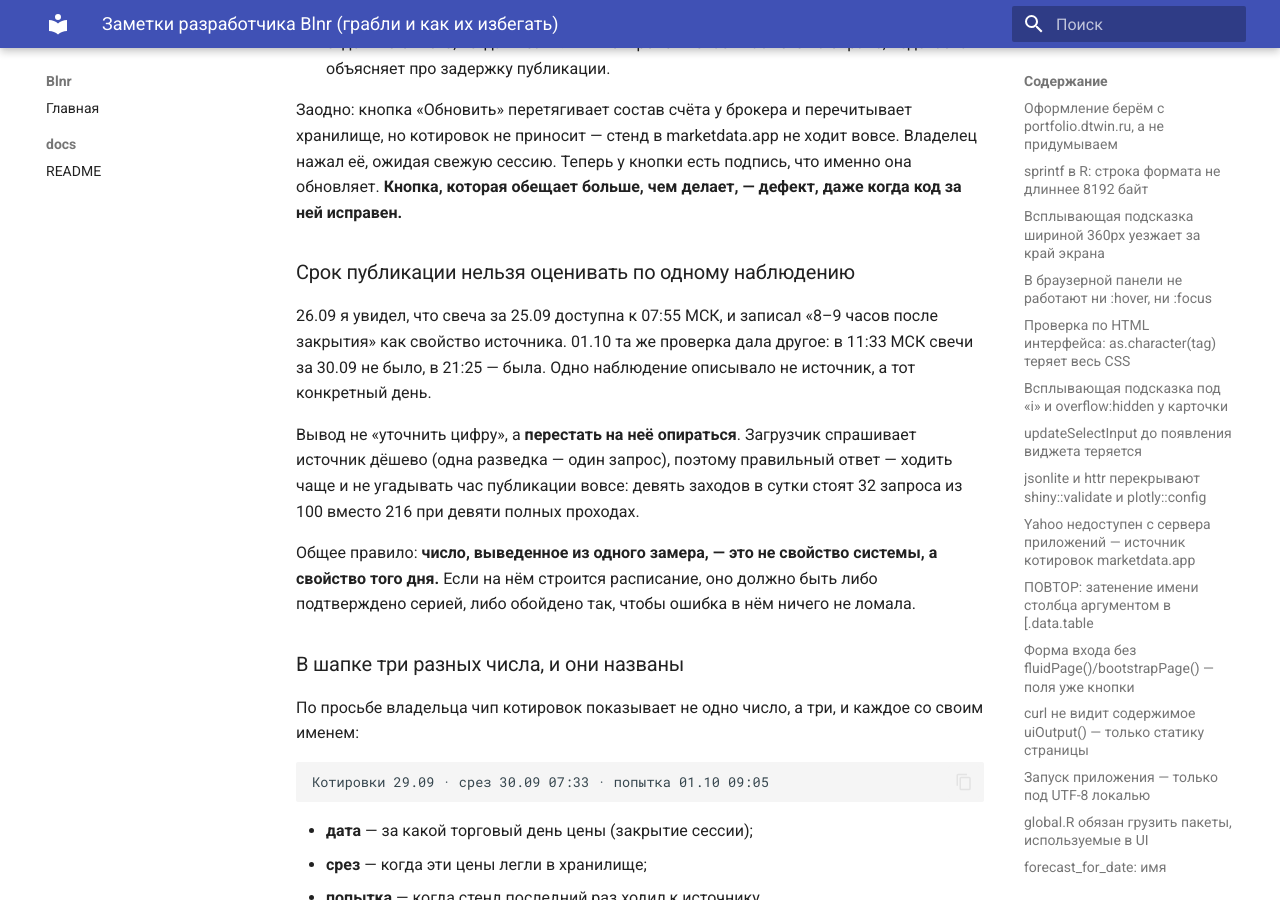
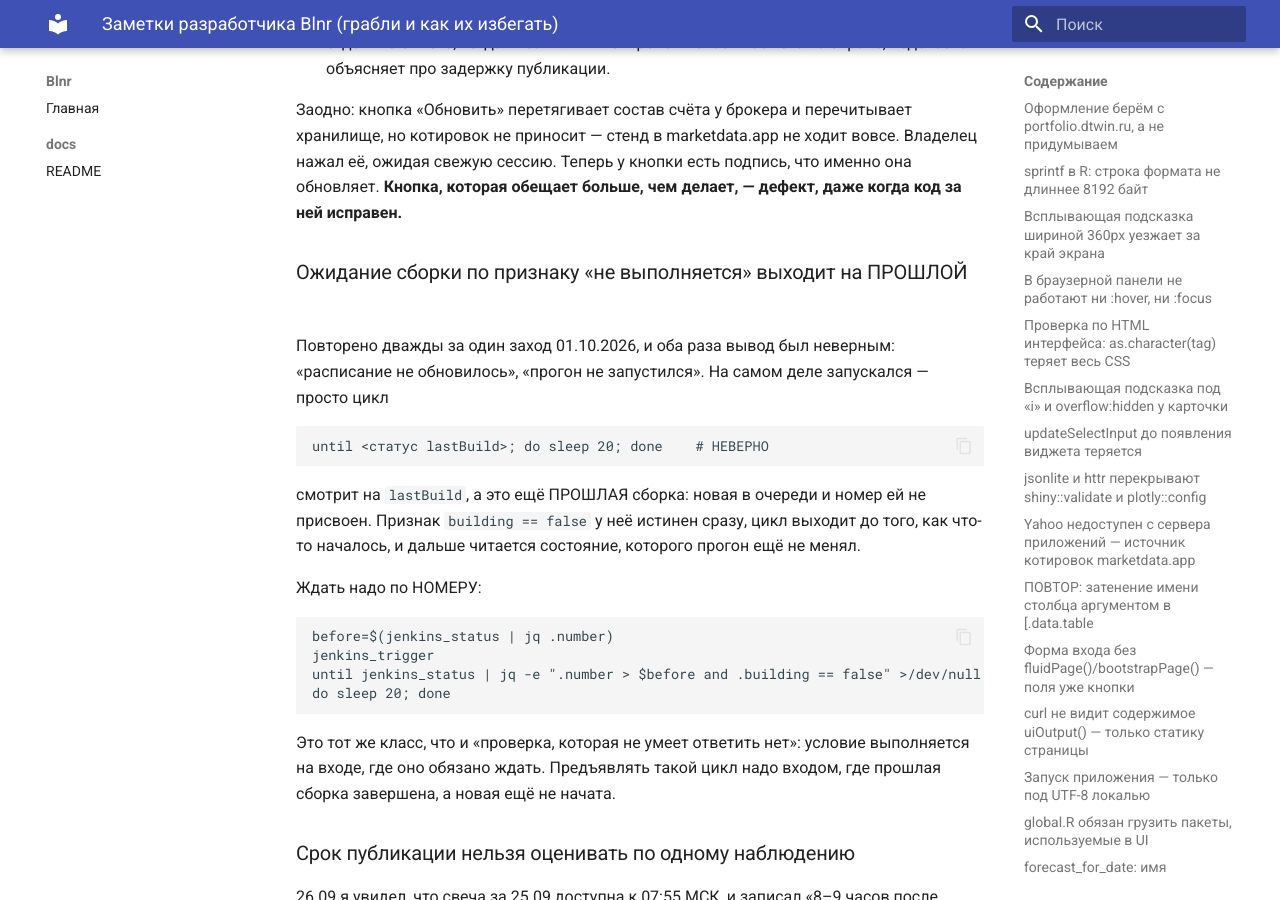
Before and after one commit to sgum/Blnr, an MkDocs documentation site: the page built from docs/dev.md, in a window 1280 px wide and 900 px high, scrolled down 15647 px. Built offline with MkDocs 1.6.1 and Material for MkDocs 9.7.7, drawn with Linux system fonts in a browser that asks for light colours.

Commit message:
docs: ожидание сборки по признаку «не выполняется» выходит на прошлой
Зеркало записи из 311.blnr.

Co-Authored-By: Claude Opus 5 <noreply@anthropic.com>

````diff
--- a/docs/dev.md
+++ b/docs/dev.md
@@ -628,6 +628,34 @@ HTTP 203 и три последние свечи: 25.09, 28.09, 29.09. Сесс
 именно она обновляет. **Кнопка, которая обещает больше, чем делает, — дефект,
 даже когда код за ней исправен.**
 
+### Ожидание сборки по признаку «не выполняется» выходит на ПРОШЛОЙ
+
+Повторено дважды за один заход 01.10.2026, и оба раза вывод был неверным:
+«расписание не обновилось», «прогон не запустился». На самом деле запускался —
+просто цикл
+
+```bash
+until <статус lastBuild>; do sleep 20; done    # НЕВЕРНО
+```
+
+смотрит на `lastBuild`, а это ещё ПРОШЛАЯ сборка: новая в очереди и номер ей
+не присвоен. Признак `building == false` у неё истинен сразу, цикл выходит до
+того, как что-то началось, и дальше читается состояние, которого прогон ещё не
+менял.
+
+Ждать надо по НОМЕРУ:
+
+```bash
+before=$(jenkins_status | jq .number)
+jenkins_trigger
+until jenkins_status | jq -e ".number > $before and .building == false" >/dev/null
+do sleep 20; done
+```
+
+Это тот же класс, что и «проверка, которая не умеет ответить нет»: условие
+выполняется на входе, где оно обязано ждать. Предъявлять такой цикл надо
+входом, где прошлая сборка завершена, а новая ещё не начата.
+
 ### Срок публикации нельзя оценивать по одному наблюдению
 
 26.09 я увидел, что свеча за 25.09 доступна к 07:55 МСК, и записал «8–9 часов
````
